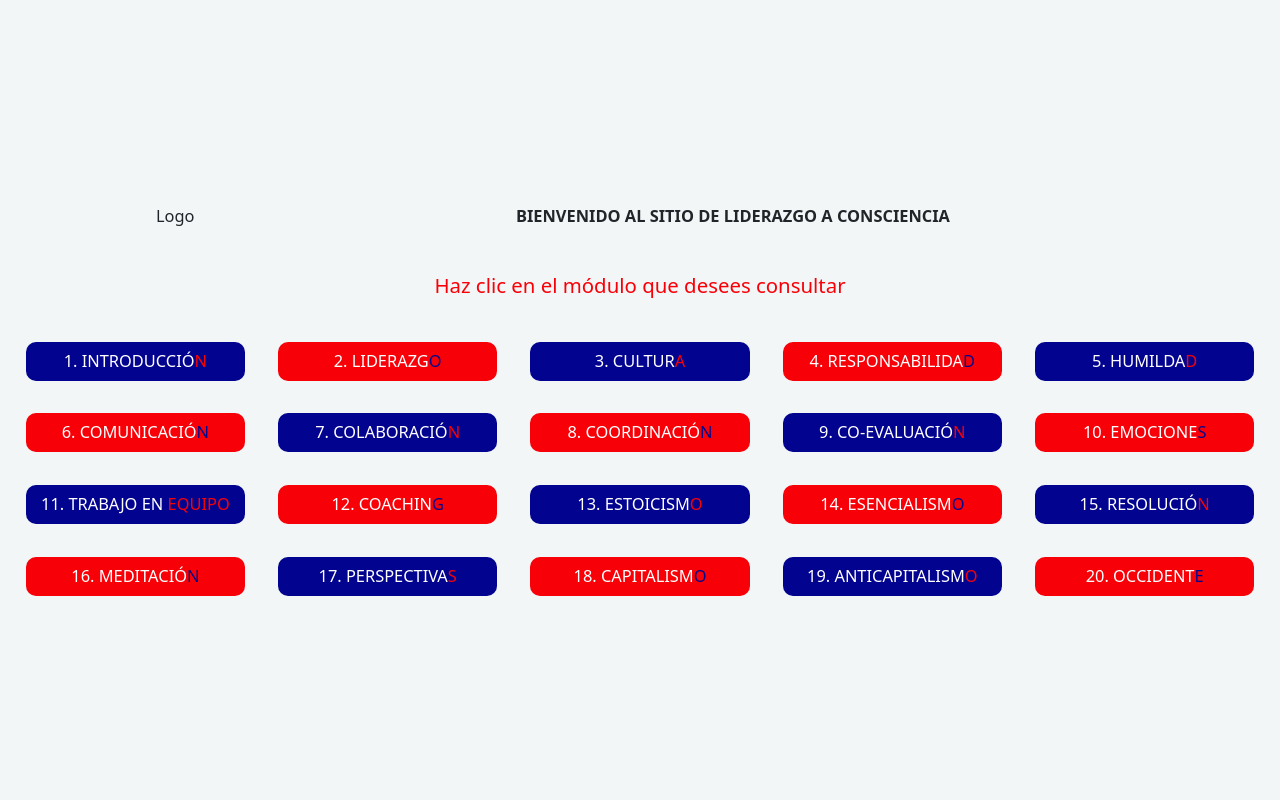
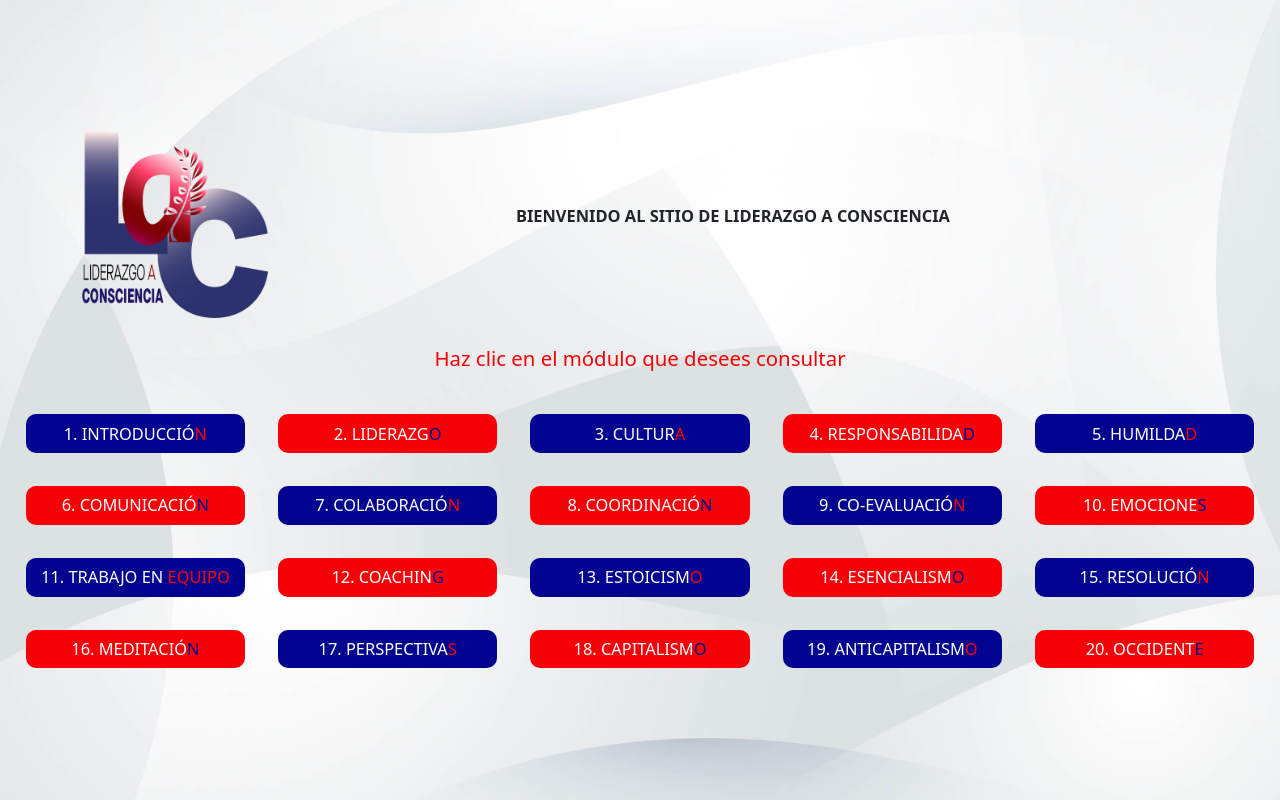
Before and after one commit to eduardovisa/bimbo-page, a plain HTML site: page index.html in a window 1280 px wide. Drawn offline with nearby package versions, Linux system fonts and the light colour scheme.

Commit message:
Se agregó logo y fondo

```diff
--- a/index.html
+++ b/index.html
@@ -12,8 +12,9 @@
     <div id="wrapper">
         <div class="container">
             <div class="col-2 text">
-                <p>Logo</p>
+                <img src="./img/LaC_color.png" style="width: 100%;">
             </div>
+            <br />
             <div class="col-10 text">
                 <p><b>BIENVENIDO AL SITIO DE LIDERAZGO A CONSCIENCIA</b></p>
             </div>
--- a/styles/main.css
+++ b/styles/main.css
@@ -9,7 +9,9 @@ body {
   margin: 0;
   padding-left: 2%;
   padding-right: 2%;
-  background-color: #f2f6f7;
+  background-image: url('../img/Fondo.jpg');
+  background-repeat: no-repeat;
+  background-size: cover;
 }
 
 #wrapper {
@@ -68,10 +70,24 @@ body {
 
 .button-color-blue {
   background-color: #02038f;
+  cursor: pointer;
+}
+
+.button-color-blue:hover {
+  background-color: #02028fd6;
+}
+
+.btn:hover {
+  color: white;
 }
 
 .button-color-red {
   background-color: #f80007;
+  cursor: pointer;
+}
+
+.button-color-red:hover {
+  background-color: #f80008c8;
 }
 
 .btn {
```
Also changed, not shown: img/Fondo.jpg (added), img/LaC_color.png (added).
